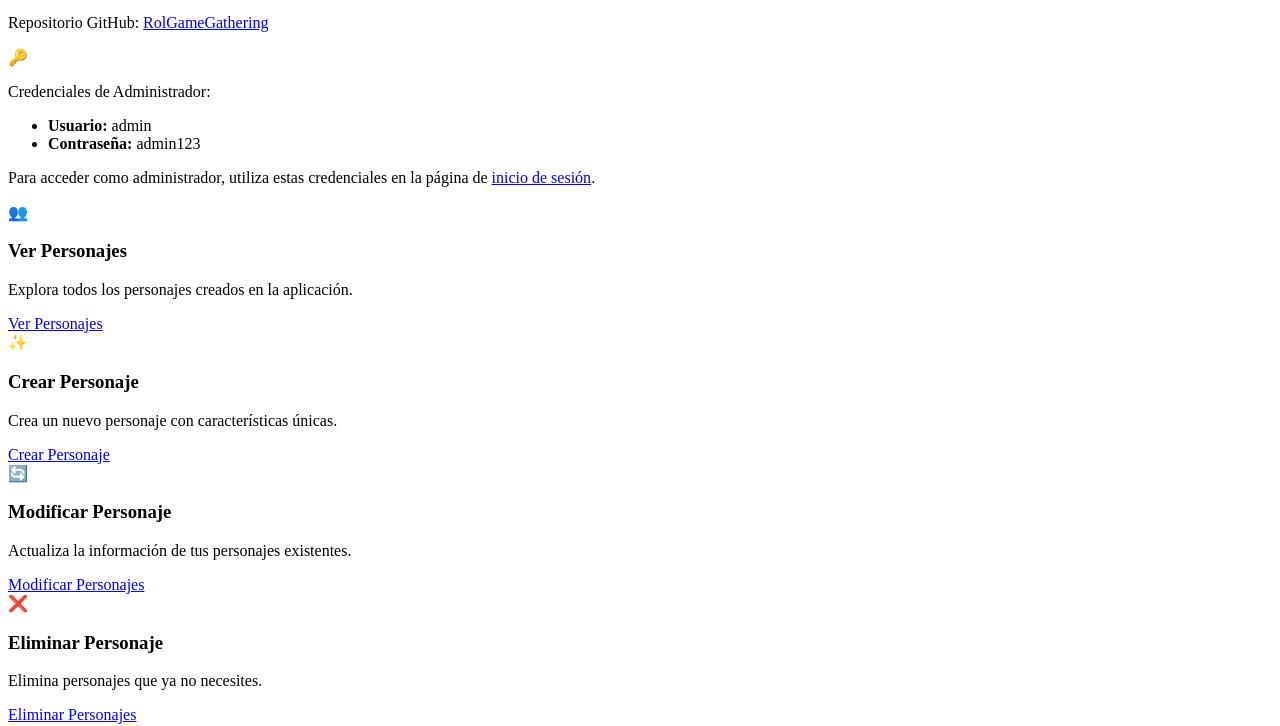
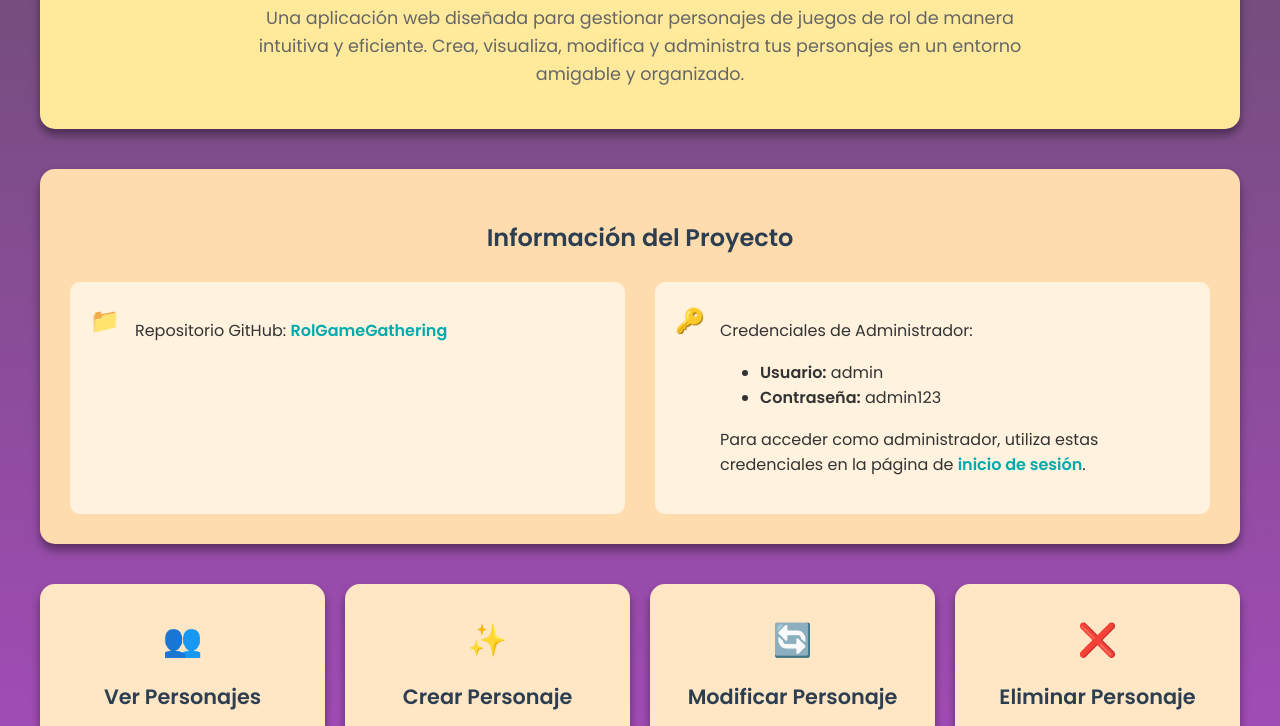
Before and after one commit to 1calm-user/RolGameGathering, a website: page public/index.html in a window 1280 px wide. Shown: the part 173-899 px from the top of the page. Drawn offline with nearby package versions, Linux system fonts and the light colour scheme; the site is published under a folder, as on GitHub Pages, so addresses that start at the root find nothing.

Commit message:
Update index.html
Modificado un error de la ruta de los links al css

```diff
--- a/public/index.html
+++ b/public/index.html
@@ -4,8 +4,8 @@
     <meta charset="UTF-8">
     <meta name="viewport" content="width=device-width, initial-scale=1.0">
     <title>Rol Game Gathering - Landing Page</title>
-    <link rel="stylesheet" href="/styles/index.css">
-    <link rel="icon" href="/imagenes/icon.webp" type="image/webp">
+    <link rel="stylesheet" href="../styles/index.css">
+    <link rel="icon" href="../imagenes/icon.webp" type="image/webp">
     <link rel="preconnect" href="https://fonts.googleapis.com">
     <link rel="preconnect" href="https://fonts.gstatic.com" crossorigin>
     <link href="https://fonts.googleapis.com/css2?family=Poppins:wght@400;600&display=swap" rel="stylesheet">
```
